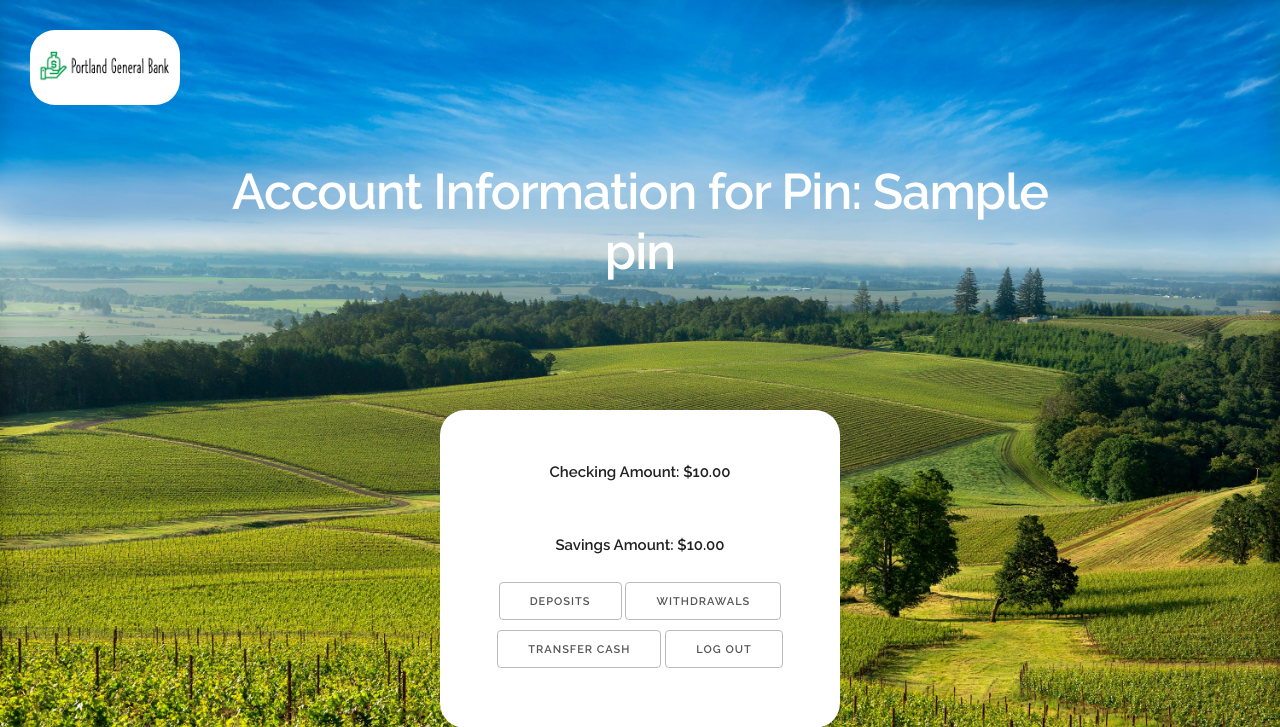
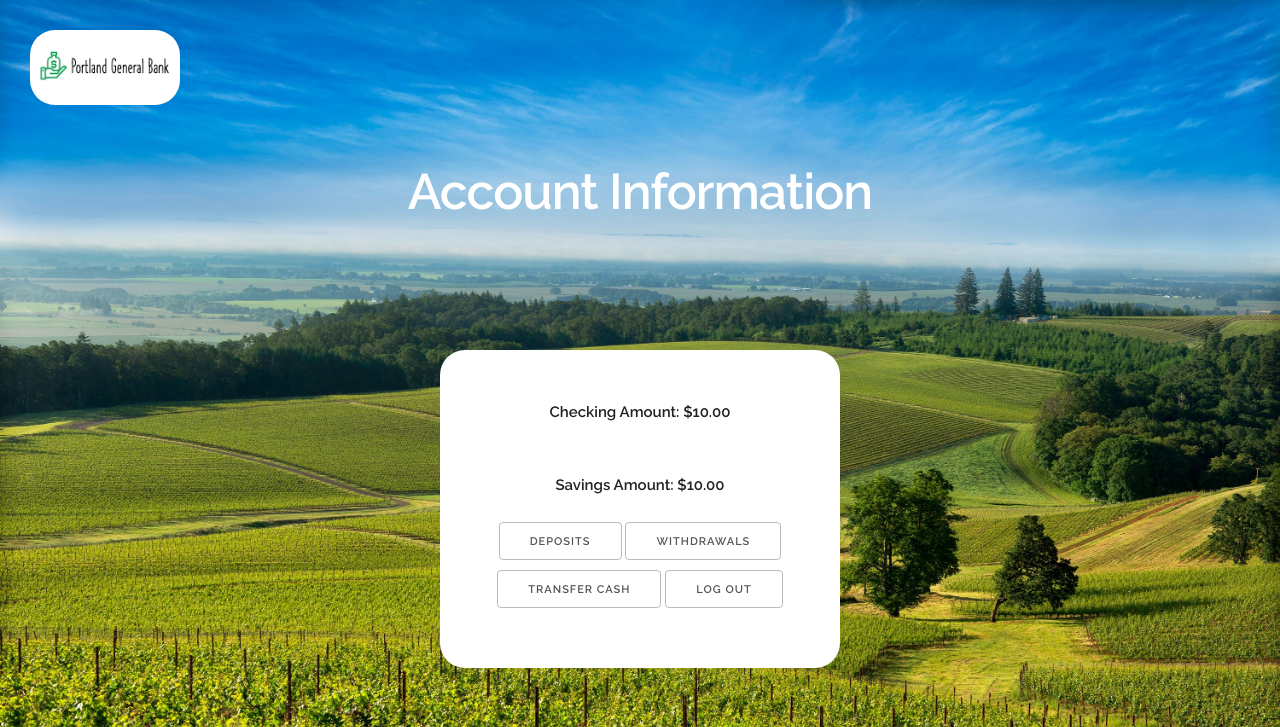
Before and after one commit to DanPilki/TTR_ATM_Project, a Flask app: template templates/acctinfo.html in a window 1280 px wide. Shown: the top 727 px of the page. Run offline with Flask 2, Linux system fonts and the light colour scheme; the template is opened without the code that fills it: most values are stand-ins (such as "Sample title", 1, 10 or a date in 2020).

Commit message:
Error update

```diff
--- a/templates/acctinfo.html
+++ b/templates/acctinfo.html
@@ -2,7 +2,7 @@
 {% block content %}
     <div id="centerDiv" class="container">
         <h1>
-            Account Information for Pin: {{ pin }}
+            Account Information
         </h1>
         <br>
         <br>
--- a/templates/layout.html
+++ b/templates/layout.html
@@ -65,6 +65,10 @@
         {
             font-weight: bold;
         }
+        p.error
+        {
+            color: red;
+        }
         img
         {
             border-radius: 25px;
```
